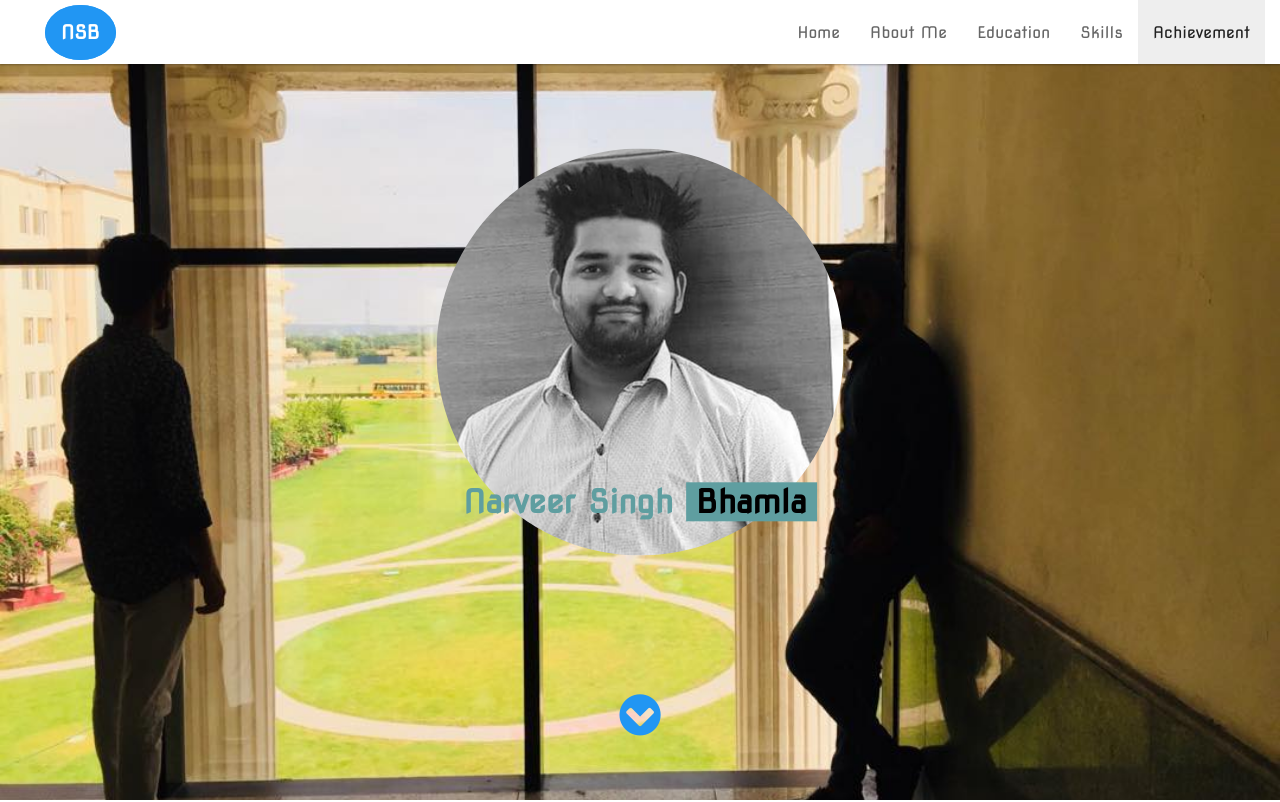
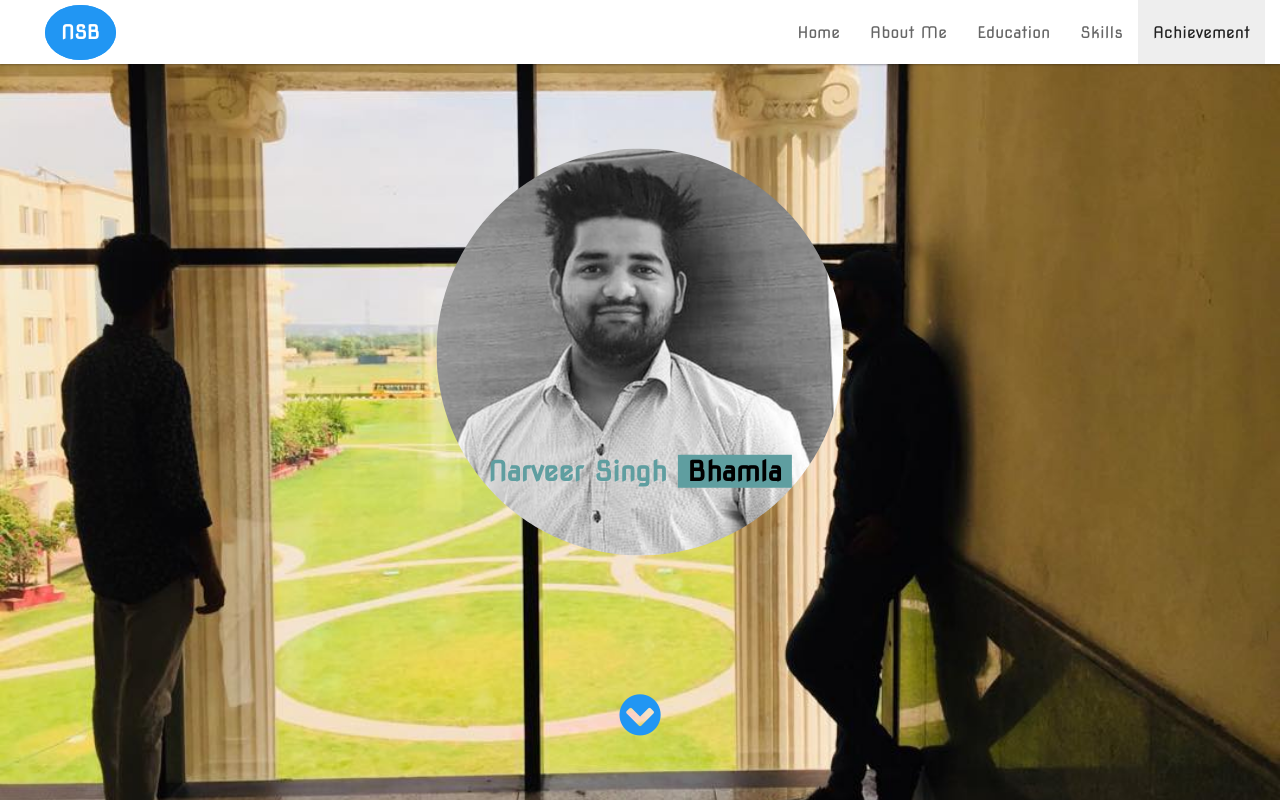
Before and after one commit to Narveersinghbhamla/narveersinghbhamla.github.io, a plain HTML site: page index.html in a window 1280 px wide. Shown: the top 802 px of the page. Drawn offline with nearby package versions, Linux system fonts and the light colour scheme.

Commit message:
Update styles.css

```diff
--- a/css/styles.css
+++ b/css/styles.css
@@ -77,10 +77,10 @@ body {
 }
 
 .first-name {
-    margin-top: 150px;
+    margin-top: 120px;
     color: cadetblue;
-    font-size: 201%;
-    padding: 0px 10px;
+    font-size: 171%;
+    padding: 0px 0px;
     font-weight: 900;
     background-color:none;
 }
```
